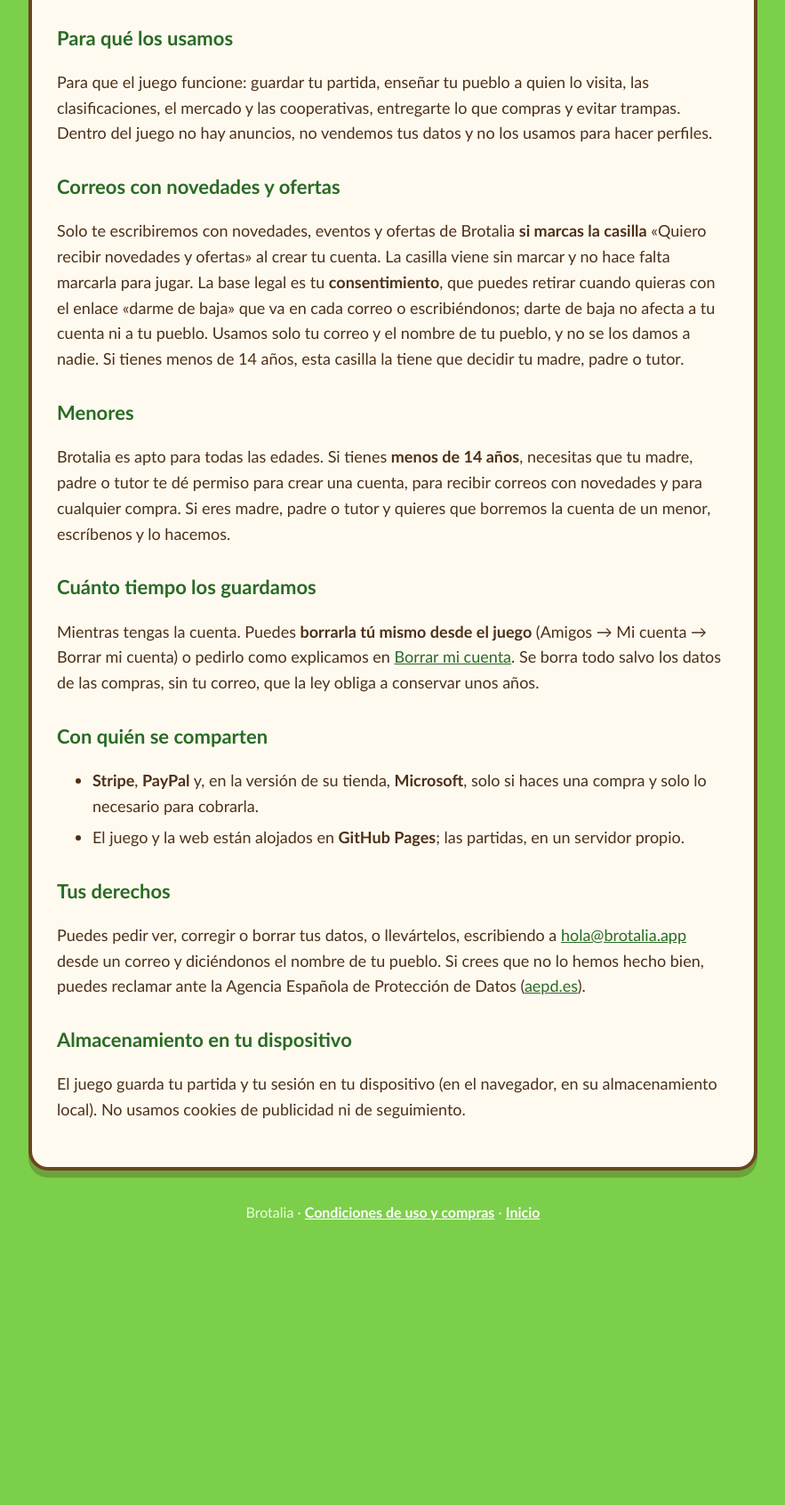
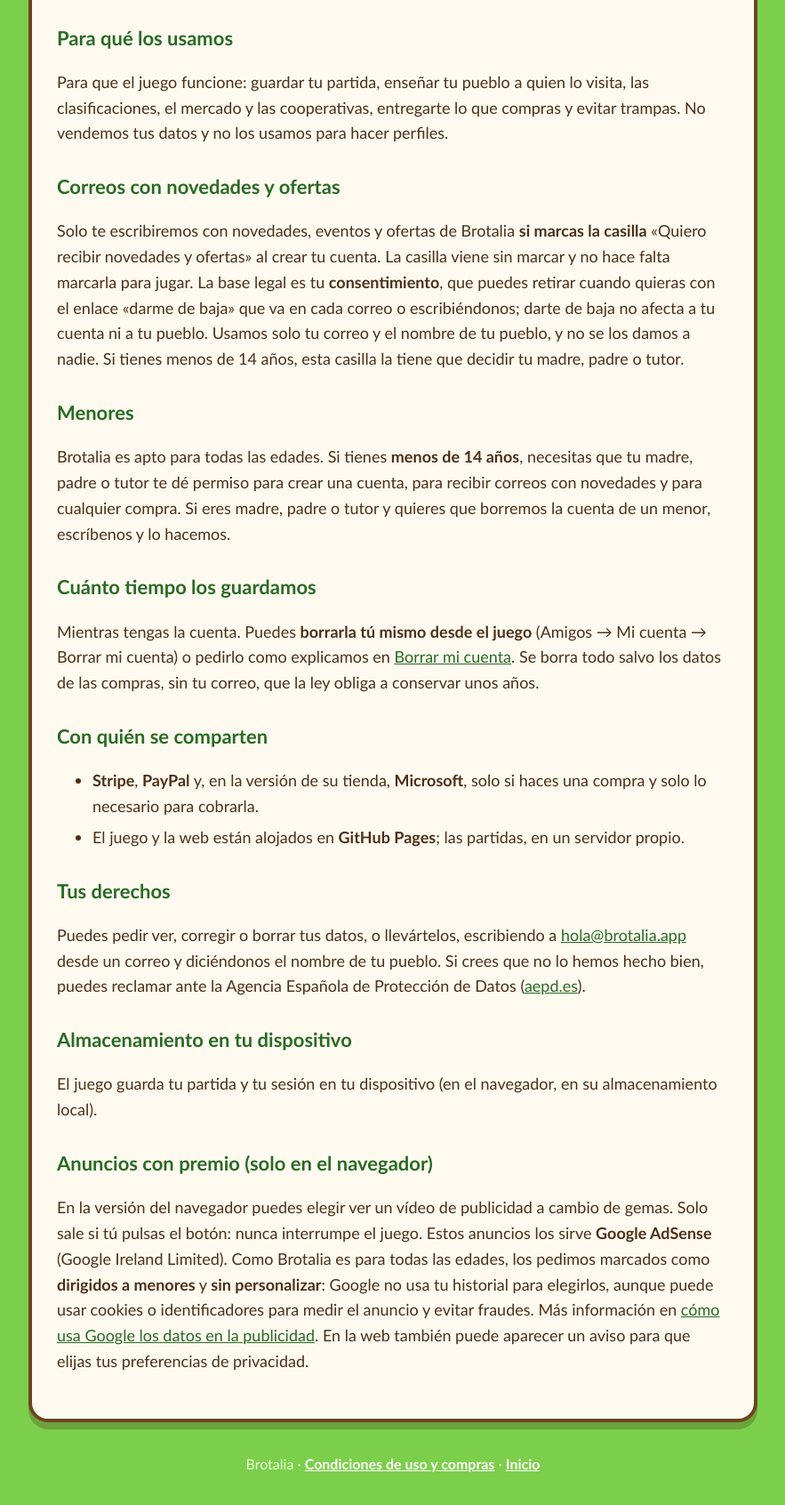
Before and after one commit to davurpi/brotalia, a plain HTML site: page privacidad.html in a window 1280 px wide. Shown: the part 915-2607 px from the top of the page at 89% size, without its empty margins (198-1081 px from the left). Before the commit the page ends 2325 px from the top, so only its background shows below. Drawn offline with Linux system fonts and the light colour scheme.

Commit message:
AdSense: código de verificación, ads.txt y privacidad

```diff
--- a/privacidad.html
+++ b/privacidad.html
@@ -11,7 +11,7 @@
 <header><a href="./">← Volver a Brotalia</a></header>
 <main>
 <h1>Política de privacidad</h1>
-<p class="fecha">Última actualización: 13 de noviembre de 2026</p>
+<p class="fecha">Última actualización: 16 de noviembre de 2026</p>
 
 <h2>Quién es el responsable</h2>
 <p>El responsable de los datos de Brotalia es <b>SYNKIRIA SL</b>. Para cualquier cosa sobre tus datos puedes escribir a <a href="mailto:hola@brotalia.app">hola@brotalia.app</a>.</p>
@@ -27,7 +27,7 @@
 </ul>
 
 <h2>Para qué los usamos</h2>
-<p>Para que el juego funcione: guardar tu partida, enseñar tu pueblo a quien lo visita, las clasificaciones, el mercado y las cooperativas, entregarte lo que compras y evitar trampas. Dentro del juego no hay anuncios, no vendemos tus datos y no los usamos para hacer perfiles.</p>
+<p>Para que el juego funcione: guardar tu partida, enseñar tu pueblo a quien lo visita, las clasificaciones, el mercado y las cooperativas, entregarte lo que compras y evitar trampas. No vendemos tus datos y no los usamos para hacer perfiles.</p>
 
 <h2>Correos con novedades y ofertas</h2>
 <p>Solo te escribiremos con novedades, eventos y ofertas de Brotalia <b>si marcas la casilla</b> «Quiero recibir novedades y ofertas» al crear tu cuenta. La casilla viene sin marcar y no hace falta marcarla para jugar. La base legal es tu <b>consentimiento</b>, que puedes retirar cuando quieras con el enlace «darme de baja» que va en cada correo o escribiéndonos; darte de baja no afecta a tu cuenta ni a tu pueblo. Usamos solo tu correo y el nombre de tu pueblo, y no se los damos a nadie. Si tienes menos de 14 años, esta casilla la tiene que decidir tu madre, padre o tutor.</p>
@@ -48,7 +48,9 @@
 <p>Puedes pedir ver, corregir o borrar tus datos, o llevártelos, escribiendo a <a href="mailto:hola@brotalia.app">hola@brotalia.app</a> desde un correo y diciéndonos el nombre de tu pueblo. Si crees que no lo hemos hecho bien, puedes reclamar ante la Agencia Española de Protección de Datos (<a href="https://www.aepd.es">aepd.es</a>).</p>
 
 <h2>Almacenamiento en tu dispositivo</h2>
-<p>El juego guarda tu partida y tu sesión en tu dispositivo (en el navegador, en su almacenamiento local). No usamos cookies de publicidad ni de seguimiento.</p>
+<p>El juego guarda tu partida y tu sesión en tu dispositivo (en el navegador, en su almacenamiento local).</p>
+<h2>Anuncios con premio (solo en el navegador)</h2>
+<p>En la versión del navegador puedes elegir ver un vídeo de publicidad a cambio de gemas. Solo sale si tú pulsas el botón: nunca interrumpe el juego. Estos anuncios los sirve <b>Google AdSense</b> (Google Ireland Limited). Como Brotalia es para todas las edades, los pedimos marcados como <b>dirigidos a menores</b> y <b>sin personalizar</b>: Google no usa tu historial para elegirlos, aunque puede usar cookies o identificadores para medir el anuncio y evitar fraudes. Más información en <a href="https://policies.google.com/technologies/ads?hl=es">cómo usa Google los datos en la publicidad</a>. En la web también puede aparecer un aviso para que elijas tus preferencias de privacidad.</p>
 </main>
 <footer>Brotalia · <a href="condiciones.html">Condiciones de uso y compras</a> · <a href="./">Inicio</a></footer>
 </body>
```
Also changed, not shown: index.html (+1 -0 lines), ads.txt (added).
